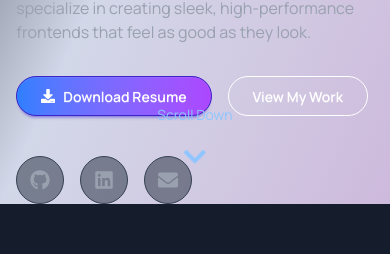
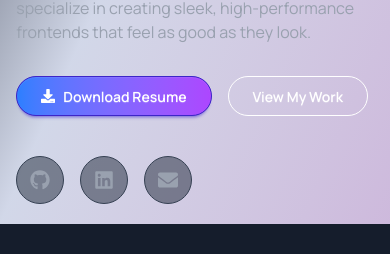
Before and after one commit to srpinki/Portfolio, a React (Vite) app: page / in a window 390 px wide. Shown: the part 660-914 px from the top of the page. Built offline with nearby package versions, Linux system fonts and the light colour scheme.

Commit message:
fix some issues

```diff
--- a/src/Components/About.jsx
+++ b/src/Components/About.jsx
@@ -22,7 +22,7 @@ const About = () => {
       viewport={{ once: true, amount: 0.2 }}
       variants={fadeInUp}
       id="about"
-      className=" pt-16 pb-16 text-gray-300 bg-[#151d2c]"
+      className="scroll-mt-22 pt-16 pb-16 text-gray-300 bg-[#151d2c]"
     >
       <div className="w-11/12 mx-auto">
         <h2 className="leading-[60px] text-4xl md:text-5xl font-bold text-center text-transparent bg-clip-text bg-gradient-to-r from-blue-400 to-purple-400">
--- a/src/Components/Contact.jsx
+++ b/src/Components/Contact.jsx
@@ -17,7 +17,7 @@ const Contact = () => {
       whileInView="visible"
       viewport={{ once: true, amount: 0.2 }}
       variants={fadeInUp}
-    id="contact" className="bg-[#111827] text-white py-16">
+    id="contact" className="scroll-mt-22 bg-[#111827] text-white py-16">
       <div>
           <h2 className="leading-[60px] text-4xl md:text-5xl font-bold text-center text-transparent bg-clip-text bg-gradient-to-r from-blue-400 to-purple-400">
             Let's Work Together
--- a/src/Components/Hero.jsx
+++ b/src/Components/Hero.jsx
@@ -24,7 +24,7 @@ const Hero = () => {
       className="relative min-h-screen  overflow-hidden w-full inset-0 bg-gradient-to-br from-gray-900 via-blue-900/20 to-purple-900/30"
     >
       {/* Hero Section */}
-      <div className="flex flex-col-reverse md:flex-row justify-center items-center pt-24 w-11/12 mx-auto">
+      <div id="home" className="flex flex-col-reverse md:flex-row justify-center items-center pt-24 w-11/12 mx-auto">
         {/* Text Section */}
         <div className="flex-1 text-left">
           <h1 className="text-5xl md:text-7xl font-bold leading-tight">
@@ -56,13 +56,15 @@ const Hero = () => {
             <button className="btn btn-primary bg-gradient-to-r from-blue-500 to-purple-500 text-white rounded-full px-6 py-2 flex items-center gap-2">
               <FaDownload /> Download Resume
             </button>
-            <button className="btn btn-outline border-white text-white hover:bg-white hover:text-black rounded-full px-6 py-2">
-              View My Work
-            </button>
+            <a href="#projects">
+              <button className="btn btn-outline border-white text-white hover:bg-white hover:text-black rounded-full px-6 py-2">
+                View My Work
+              </button>
+            </a>
           </div>
 
           {/* Social Icons */}
-          <div className="mt-10 flex gap-4 text-xl text-gray-300">
+          <div className="mt-10 flex gap-4 text-xl text-gray-300 mb-5">
             <a
               className="cursor-pointer w-12 h-12 bg-gray-800/50 hover:bg-blue-500/20 border border-gray-700 hover:border-blue-400 rounded-full flex items-center justify-center text-gray-400 hover:text-blue-400 transition-all duration-300 hover:scale-110 group"
               href="https://github.com/srpinki"
@@ -90,7 +92,7 @@ const Hero = () => {
           </div>
 
           {/* Scroll Down Indicator */}
-          <div className="mt-10 text-center text-sm text-blue-300 absolute bottom-8 left-1/2 transform -translate-x-1/2 animate-bounce">
+          <div className="mt-10 text-center text-sm text-blue-300 absolute bottom-8 left-1/2 transform -translate-x-1/2 animate-bounce hidden md:block">
             Scroll Down
             <div className="animate-bounce text-blue-300 flex items-center justify-center mt-5 ">
               <FaChevronDown size={25} />
--- a/src/Components/Navbar.jsx
+++ b/src/Components/Navbar.jsx
@@ -44,7 +44,7 @@ const Navbar = () => {
 
         {/* Desktop Menu */}
         <div className="space-x-6 hidden md:flex">
-          <a href="" className={getLinkClass("home")}>Home</a>
+          <a href="#" className={getLinkClass("home")}>Home</a>
           <a href="#about" className={getLinkClass("about")}>About</a>
           <a href="#skills" className={getLinkClass("skills")}>Skills</a>
           <a href="#projects" className={getLinkClass("projects")}>Projects</a>
--- a/src/Components/Projects.jsx
+++ b/src/Components/Projects.jsx
@@ -44,7 +44,7 @@ const Projects = () => {
       viewport={{ once: true, amount: 0.2 }}
       variants={fadeInUp}
       id="projects"
-      className="bg-[#18212F] text-white py-16"
+      className="bg-[#18212F] text-white py-16 scroll-mt-22"
     >
       <div className="w-11/12 mx-auto text-center">
         <h2 className="leading-[60px] text-4xl md:text-5xl font-bold text-center text-transparent bg-clip-text bg-gradient-to-r from-blue-400 to-purple-400">
--- a/src/Components/Skills.jsx
+++ b/src/Components/Skills.jsx
@@ -43,7 +43,7 @@ const Skills = () => {
       viewport={{ once: true, amount: 0.2 }}
       variants={fadeInUp}
       id="skills"
-      className="bg-[#0d0f1a] text-white py-16 px-6"
+      className="scroll-mt-22 bg-[#0d0f1a] text-white py-16 px-6"
     >
       <div className="w-11/12 mx-auto text-center">
         <h2 className="leading-[60px] text-4xl md:text-5xl font-bold text-center text-transparent bg-clip-text bg-gradient-to-r from-blue-400 to-purple-400">
```
